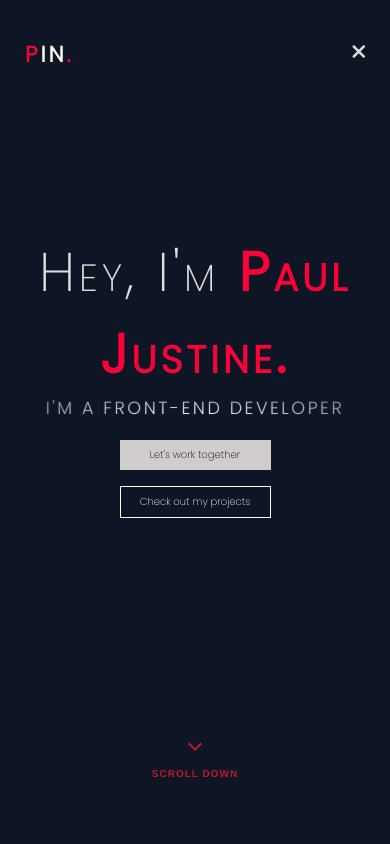
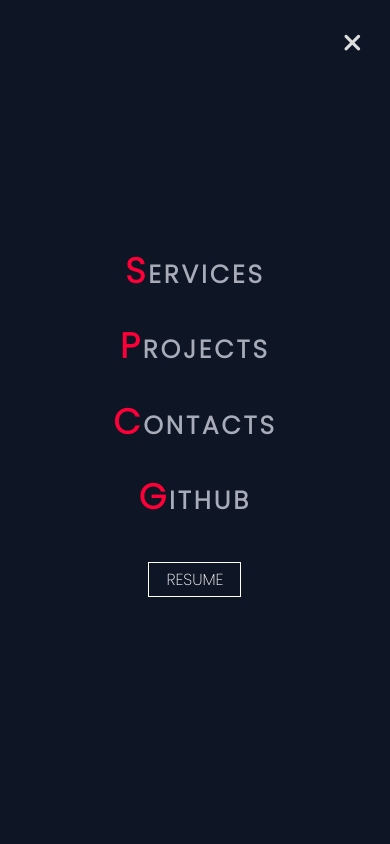
Before and after one commit to PaulPintang/Portfolio, a React (Create React App) app: page / in a window 390 px wide. Both pictures are taken after a click on the element 353 px from the left and 54 px from the top of the page. Shown: the top 844 px of the page. Built offline with nearby package versions, Linux system fonts and the light colour scheme.

Commit message:
menus layout on mobile

```diff
--- a/src/components/Nav/index.jsx
+++ b/src/components/Nav/index.jsx
@@ -15,11 +15,25 @@ const Nav = () => {
   const handleShow = () => {
     setShowNav(!showNav);
   };
+  if (showNav) {
+    document.body.style.overflow = "hidden";
+  } else {
+    document.body.style.overflow = "unset";
+  }
   return (
     <header className={navHeight ? "os-header" : ""}>
       <div className="container">
-        <div className={navHeight ? "os-nav-h" : "nav-h"}>
-          <div className="flex">
+        <div
+          className={
+            navHeight && !showNav
+              ? "os-nav-h"
+              : showNav
+              ? "show-nav-h "
+              : "nav-h"
+          }
+        >
+          <div className={showNav ? "show-flex" : "flex"}>
+            {!showNav ? (
               <div className="name">
                 <a href="https://paulpintang.netlify.app/" rel="noreferrer">
                   <h1>
@@ -27,9 +41,13 @@ const Nav = () => {
                   </h1>
                 </a>
               </div>
+            ) : (
+              ""
+            )}
+
             <div onClick={handleShow}>
               {showNav ? (
-                <i class="fa-solid fa-xmark" style={{ fontSize: 20 }}></i>
+                <i class="fa-solid fa-xmark close"></i>
               ) : (
                 <div className="toggle-menu">
                   <div className="flex">
@@ -41,21 +59,21 @@ const Nav = () => {
               )}
             </div>
 
-            {/* {showNav ? (
+            {showNav ? (
               <div className="menu-container">
                 <div className="menu">
                   <ul>
-                    <li>
+                    <li onClick={handleShow}>
                       <a href="#services">
                         <span>S</span>ervices
                       </a>
                     </li>
-                    <li>
+                    <li onClick={handleShow}>
                       <a href="#projects">
                         <span>P</span>rojects
                       </a>
                     </li>
-                    <li>
+                    <li onClick={handleShow}>
                       <a href="#contacts">
                         <span>C</span>ontacts
                       </a>
@@ -69,12 +87,12 @@ const Nav = () => {
                         <i className="fab fa-github"></i>
                       </a>
                     </li>
-                    <li>
-                      <a href="#contacts">
+                    <li onClick={handleShow}>
+                      <a href="https://github.com/PaulPintang">
                         <span>G</span>ithub
                       </a>
                     </li>
-                    <li className="resume">
+                    <li onClick={handleShow} className="resume">
                       <a
                         href="https://drive.google.com/file/d/1g6palLjOPwLrxL2AjSK3oEPE_HwBdD-x/view?usp=sharing"
                         target="_blank"
@@ -88,7 +106,7 @@ const Nav = () => {
               </div>
             ) : (
               ""
-            )} */}
+            )}
           </div>
         </div>
       </div>
--- a/src/components/Nav/styles.css
+++ b/src/components/Nav/styles.css
@@ -74,36 +74,49 @@ header .menu .resume .tp:hover {
   transition: background-color 200ms linear;
 }
 @media (max-width: 768px) {
-/* header .nav-h {
+header .show-nav-h {
     height: 100vh;
 }
-header .name{
+header .show-os-nav-h {
+  height: 100vh;
+}
+ .name{
   display: block;
 }
 header a {
   font-size: 35px;
 }
-header .menu .resume .tp {
+ .menu .resume .tp {
   padding: 8px 30px;
   font-size: 16px;
 
 }
-.flex{
+.show-flex{
+  display: flex;
   justify-content: center;
+  align-items: center;
+  height: 100%;
 }
-.menu{
-  text-align: center;
+.menu-container{
+    animation: fadeIn linear .5s;
+    -webkit-animation: fadeIn linear .5s;
+    -moz-animation: fadeIn linear .5s;
+    -o-animation: fadeIn linear .5s;
+    -ms-animation: fadeIn linear .5s;
 }
 .menu ul{
 flex-direction: column;
 }
-
-
-
 .github-icon{
   display: none;
-} */
+}
 .toggle-menu {
   display: flex;
 }
+.close{
+  font-size: 25px;
+  position: fixed;
+  top: 30px;
+  right: 30px;
 }
+}
```
Lines whose indentation alone changed are shown as unchanged.
